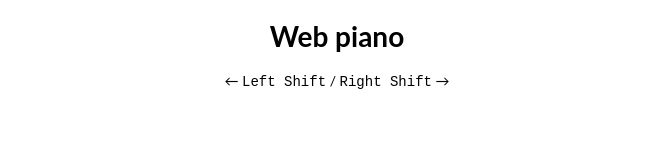
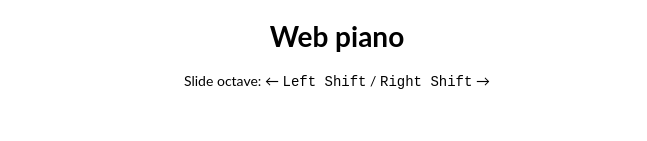
Before and after one commit to yoshiko-pg/piano, a website with bundled scripts: page app/index.html in a window 1280 px wide. Shown: the top 141 px of the page, without its empty margins (303-950 px from the left). Built offline with nearby package versions, Linux system fonts and the light colour scheme.

Commit message:
:+1: Add hint

```diff
--- a/app/index.html
+++ b/app/index.html
@@ -36,6 +36,7 @@
     <h1>Web piano</h1>
 
     <p>
+      Slide octave:
       ←
       <kbd>Left Shift</kbd>
       /
```
